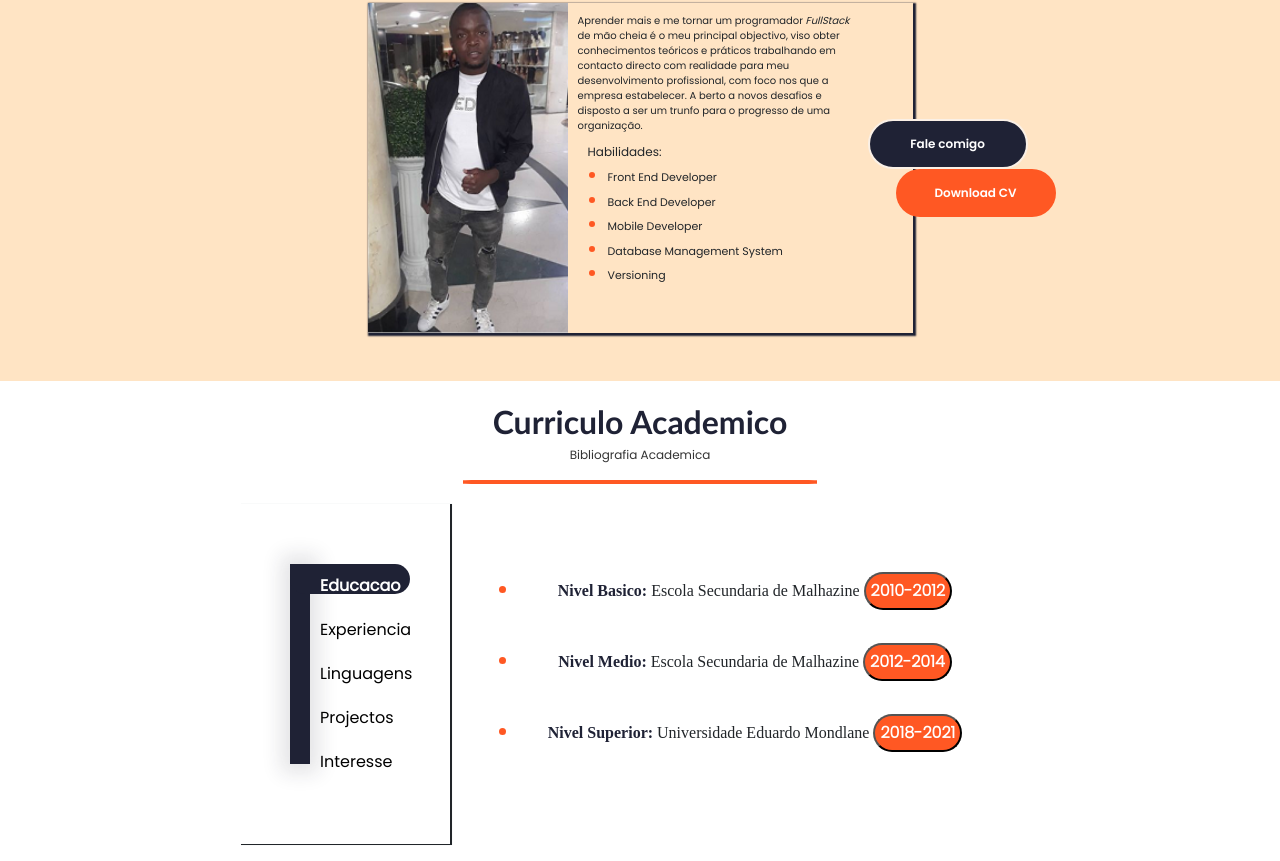
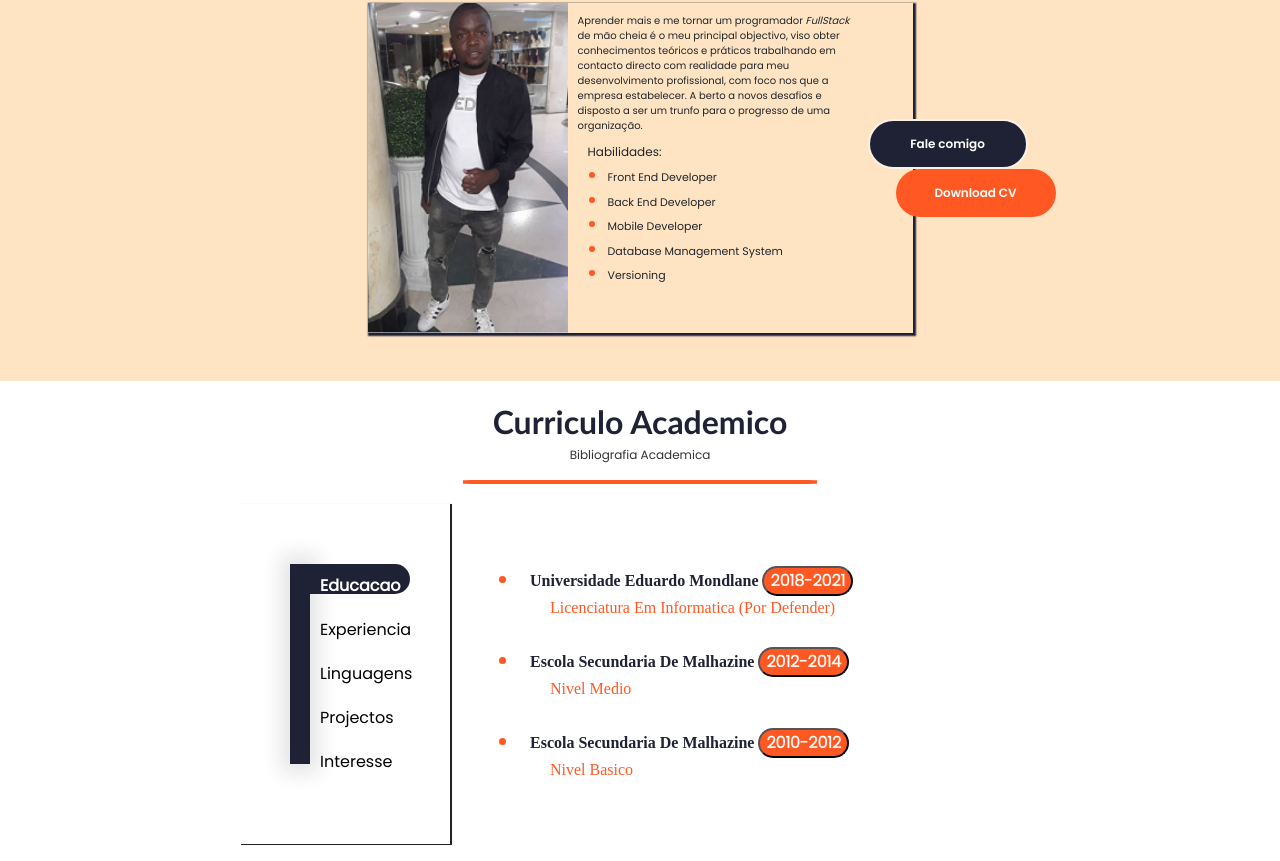
Before and after one commit to ArsenioLanga/Portfolio_Oficial, a React (Create React App) app: page / in a window 1280 px wide. Shown: the part 899-1760 px from the top of the page. Built offline with nearby package versions, Linux system fonts and the light colour scheme; a web font is replaced by a local one.

Commit message:
finalizar experiencia na bibliografai

```diff
--- a/src/PortfolioContainer/Resume/Resume.css
+++ b/src/PortfolioContainer/Resume/Resume.css
@@ -110,20 +110,33 @@
 .educacao .content-bio{
     padding-top: 35px;
     align-items: center;
-    justify-content: center;
-    text-align: center;
+    justify-content: left;
+    text-align: left;
 }
 
+.content-bio ul{
+    margin: 10px;
+}
 .content-bio li{
     font-family: cursive;
-    margin: 30px;
+    margin: 20px;
+    padding-left: 0;
+    justify-content: left;
 }
 
- .educacao span{
+ .educacao .span-title{
     font-weight: bold;
     text-transform: capitalize;
     color: #1F2235;
     margin-left: 10px;
+}
+
+.educacao .span-content{
+    font-weight: normal;
+    text-transform: capitalize;
+    color: #FF5823;
+   text-align: left;
+   margin-left: 30px;
 }
 
 .educacao .btn-bio{
@@ -131,9 +144,8 @@
     font-weight: 700;
     background-color: #FF5823;
     color: #fff;
-    padding: 5px;
     border-radius: 30px;
-    margin-right: 30px;
+    margin-right: 10px;
 
 }
 
@@ -143,10 +155,53 @@
 
 .resume-item .resume-item-container .experiencia{
     height: 340px;
-    background-color: #FF5823;
     position: relative;
     top: 0px;
 }
+
+.experiencia .content-experience{
+    padding-top: 35px;
+    align-items: center;
+    justify-content: center;
+    text-align: left;
+}
+
+.span-title-experience{
+    font-weight: bold;
+    font-size: 14;
+    font-family: cursive;
+    text-transform: capitalize;
+    color: #FF5823;
+    margin-left: 5px;
+}
+
+.span-content-experience{
+    font-weight: normal;
+    color: #1F2235;
+    text-align: left;
+    margin-left: 20px;
+    font-size: 12px;
+    font-family: -apple-system, BlinkMacSystemFont, 'Segoe UI', Roboto, Oxygen, Ubuntu, Cantarell, 'Open Sans', 'Helvetica Neue', sans-serif;
+}
+
+.btn-experience{
+    font-family: "Poppins Light";
+    font-weight: 700;
+    background-color: #1F2235;
+    color: #FF5823;
+    border-radius: 30px;
+    margin-left: 430px;
+}
+
+.link-github{
+    text-decoration: none;
+    color: #1F2235;
+}
+
+.link-github :visited{
+    color: #1F2235;
+}
+
 .resume-item .resume-item-container .skins{
     height: 340px;
     background-color: #3366dd;
--- a/src/PortfolioContainer/Resume/Resume.js
+++ b/src/PortfolioContainer/Resume/Resume.js
@@ -49,6 +49,7 @@ const  skins = () =>{
             educt.style.top = "-680px";
             exper.style.top = "-680px";
             skin.style.top = "-680px";
+            skin.style.transition = "Fade in";
             proj.style.top = "-680px";
             inter.style.top = "-680px";
             z.style.top = "74px";
@@ -119,21 +120,39 @@ export default function Resume(){
                     <div className="resume-item-container">
                         <div className="educacao" id="educacao">
                             <div className="content-bio">
-                               <ul>
-                                   <li>
-                                        <span>Nivel Basico:</span> Escola Secundaria de Malhazine <button className="btn-bio">2010-2012</button>
+                                <ul>
+                                    <li>
+                                        <span className="span-title">Universidade Eduardo Mondlane </span> <button className="btn-bio">2018-2021</button><br />
+                                        <span className="span-content"> Licenciatura em Informatica (por defender)</span>
                                     </li>
                                     <li>
-                                        <span>Nivel Medio:</span> Escola Secundaria de Malhazine <button className="btn-bio">2012-2014</button>
+                                        <span className="span-title">Escola Secundaria de Malhazine</span>  <button className="btn-bio">2012-2014</button> <br />
+                                        <span className="span-content">Nivel Medio</span>
                                     </li>
                                     <li>
-                                        <span>Nivel Superior:</span> Universidade Eduardo Mondlane <button className="btn-bio">2018-2021</button>
+                                        <span className="span-title">Escola Secundaria de Malhazine</span>     <button className="btn-bio">2010-2012</button> <br />
+                                        <span className="span-content">Nivel basico</span>
                                     </li>
-                               </ul>
+                                </ul>
                             </div>
                         </div>
                         <div className="experiencia" id="experiencia">
-                            EXPERIENCIA
+                            <div className="content-experience">
+                                <ul>
+                                    <li>
+                                        <span className="span-title-experience">desenvolvomento de aplicacoes com fins academicos </span> <button className="btn-experience">2018-Presente</button><br />
+                                        <span className="span-content-experience">Venho desenvolevendo aplicacoes com fins academicos desde 2018 ate hoje, tenda ja desenvolvido dezenas de
+                                         softwares de gestao empresarial, gestao de vendas, gestao academica, entre outros em direfentes linguagens de programacao(Pascal, Java, Java Web, Php, JavaScript, Phyton) e ambientes,
+                                         desde o <i>Front End</i>, <i>Back End</i> e um pouco de <i>Mobile</i>, bem como gerenciamento e administracao das bases de dados relacionais em diferentes
+                                         SGBD (PostGree, Oracle, MysQl, Sqlyog, entre outros).
+                                         Boa parte das minha aplicacacoes estao no meu perfil do <a className="link-github" href="https://github.com/ArsenioLanga">GitHub</a> la hospedadas e outras em alguns servidores na web.</span>
+                                    </li>
+                                    {/* <li>
+                                        <span className="span-title">De</span>  <button className="btn-bio">2012-2014</button> <br />
+                                        <span className="span-content">Nivel Medio</span>
+                                    </li> */}
+                                </ul>
+                                </div>
                         </div>
                         <div className="skins" id="skins">
                             SKINS
```
